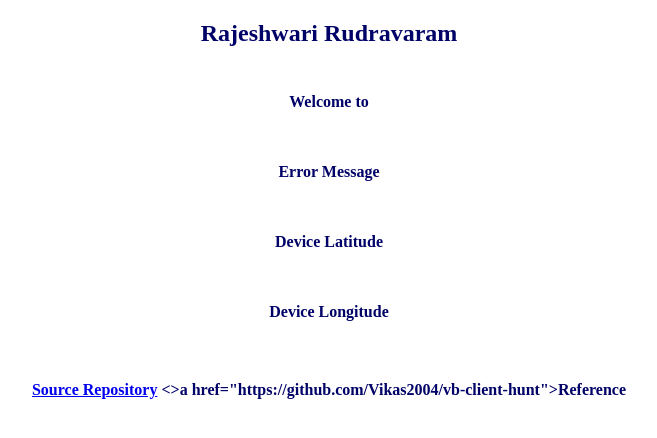
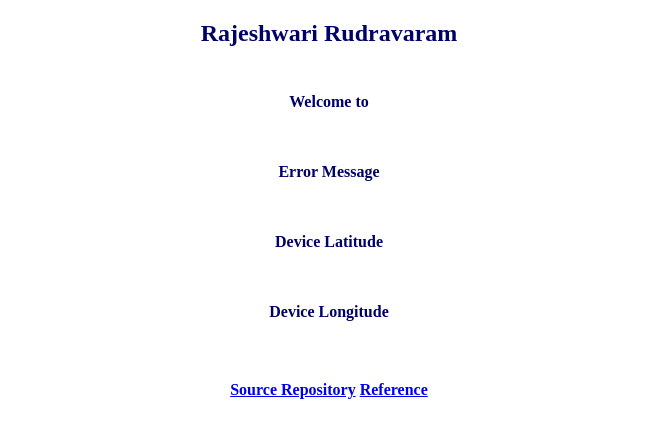
Before and after one commit to Vishalreddy114/vv-client-hunt, a website with bundled scripts: page index.html in a window 1280 px wide. Shown: the whole page, without its empty margins (311-968 px from the left). Built offline with nearby package versions, Linux system fonts and the light colour scheme.

Commit message:
updated index.html

```diff
--- a/index.html
+++ b/index.html
@@ -19,7 +19,7 @@
             <p id="sampledemo"></p>
 
             <a href="https://github.com/Vishalreddy114/vv-client-hunt">Source Repository</a>
-            <>a href="https://github.com/Vikas2004/vb-client-hunt">Reference</a>
+            <a href="https://github.com/Vikas2004/vb-client-hunt">Reference</a>
         </article>
 
 
```
